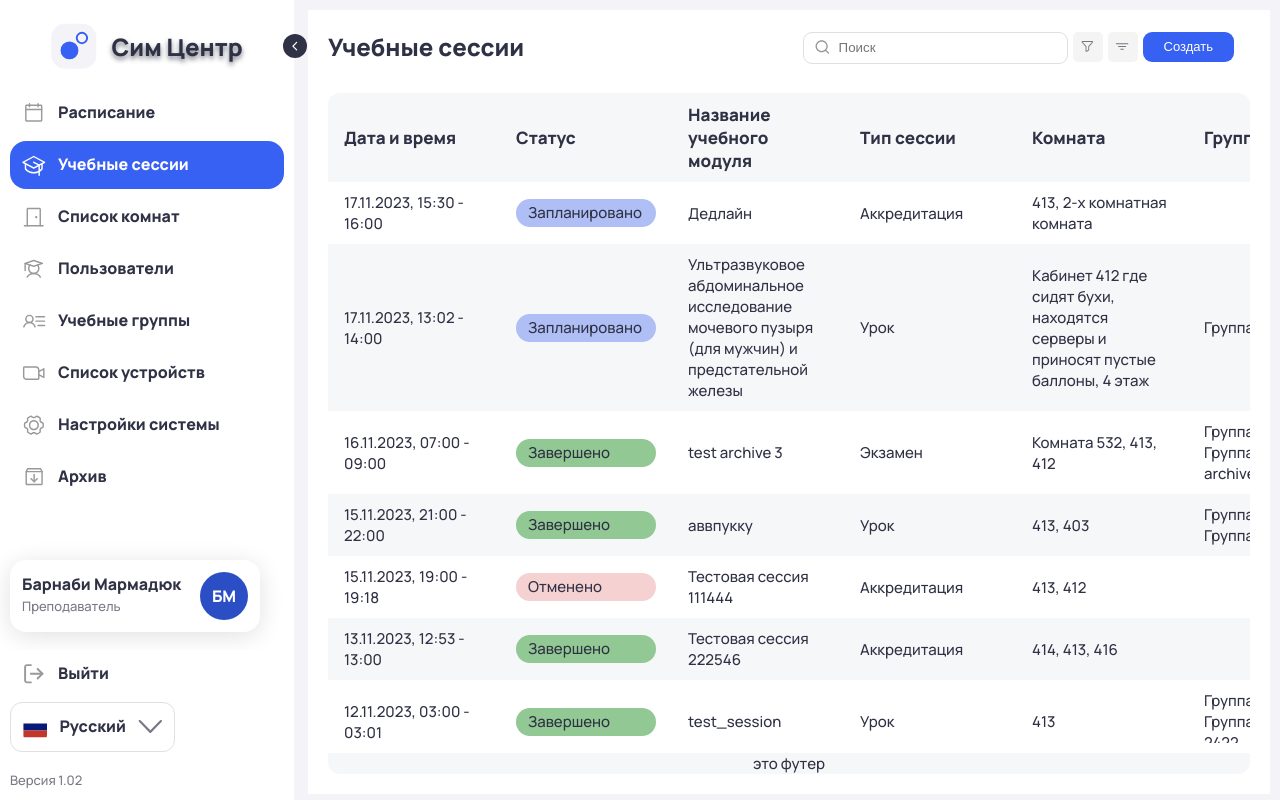
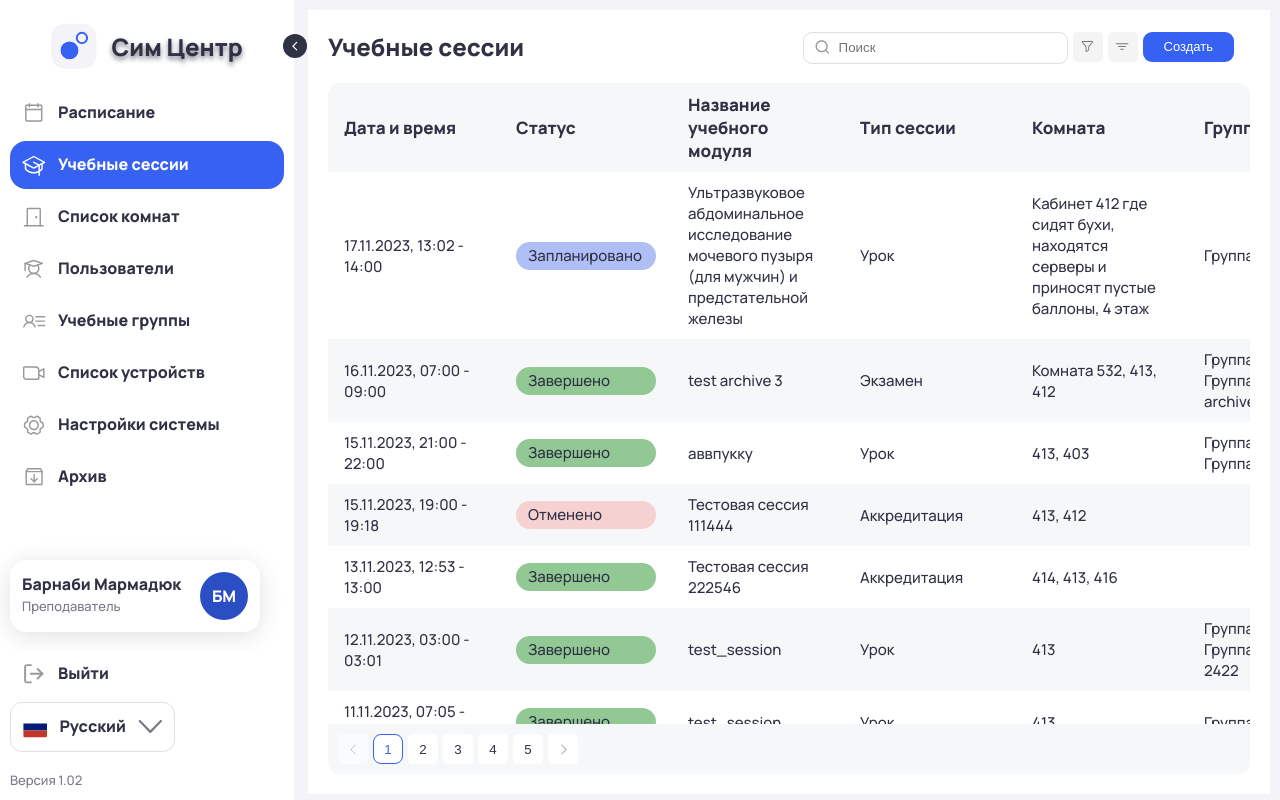
Before and after one commit to krytati/simCenter, a Vue app: page / in a window 1280 px wide. Built offline with nearby package versions, Linux system fonts and the light colour scheme; the HTML template or start-up script is replaced by a standard one.

Commit message:
added a pagination

```diff
--- /dev/null
+++ b/src/components/Footer/Footer.vue
@@ -0,0 +1,103 @@
+<script setup lang='ts'>
+import { computed, defineProps, defineEmits } from 'vue';
+
+const props = defineProps({
+  totalItems: Number,
+  itemsPerPage: Number,
+  currentPage: Number,
+});
+
+const emit = defineEmits(['update:currentPage']);
+
+const totalPages = computed(() => Math.ceil(props.totalItems! / props.itemsPerPage!));
+const pages = computed(() => Array.from({ length: totalPages.value }, (_, i) => i + 1));
+
+const changePage = (page: number) => {
+  if (page !== props.currentPage) emit('update:currentPage', page);
+};
+
+const prevPage = () => {
+  if (props.currentPage! > 1) emit('update:currentPage', props.currentPage! - 1);
+};
+
+const nextPage = () => {
+  if (props.currentPage! < totalPages.value) emit('update:currentPage', props.currentPage! + 1);
+};
+</script>
+
+<template>
+  <div class="pagination">
+    <button @click="prevPage" :disabled="currentPage === 1">
+      <img class="icon" alt="" src="@/components/icons/IconsDark.svg" />
+    </button>
+
+    <button
+      v-for="page in pages"
+      :key="page"
+      @click="changePage(page)"
+      :class="{ active: page === currentPage }"
+    >
+      {{ page }}
+    </button>
+
+    <button @click="nextPage" :disabled="currentPage === totalPages">
+      <img class="icon iconRevert" alt="" src="@/components/icons/IconsDark.svg" />
+    </button>
+  </div>
+</template>
+
+
+<style scoped>
+
+.icon {
+  width: 15px;
+  height: 15px;
+}
+
+.iconRevert {
+  transform: rotate(180deg);
+}
+
+.pagination {
+  display: flex;
+  gap: 5px;
+  justify-content: flex-start;
+  padding: 10px;
+  height: 30px;
+  background-color: var(--color-whitesmoke-100);
+  border-radius: 0 0 var(--br-xs) var(--br-xs);
+  text-align: center;
+  font-size: var(--body-m-size);
+  color: var(--sc-base-1);
+  font-family: var(--body-m);
+}
+
+button {
+  width: 30px;
+  height: 30px;
+  border: none;
+  border-radius: 5px;
+  background-color: var(--sc-base-6);
+  color: var(--sc-base-1);
+  display: flex;
+  align-items: center;
+  justify-content: center;
+  cursor: pointer;
+}
+
+button:hover:not(:disabled) {
+  background: var(--sc-base-4);
+}
+
+button.active {
+  border: 1px solid var(--sc-base-7);;
+  border-radius: var(--br-5xs);
+  color: var(--sc-base-7);
+}
+
+button:disabled {
+  opacity: 0.5;
+  cursor: unset;
+}
+
+</style>
--- a/src/components/Sessions/stores/SessionList.store.ts
+++ b/src/components/Sessions/stores/SessionList.store.ts
@@ -7,40 +7,54 @@ import { HeaderKeys } from '@/types/HeaderKeys.ts'
 export const useSessionListStore = defineStore('sessionList', () => {
 
   const sessions = ref<SessionItem[]|null>(null);
-  let rawSessions: SessionItem[] | null;
+  const rawSessions = ref<SessionItem[]|null>(null);
+  const sessionsCount = computed(() => rawSessions.value?.length ?? 0);
 
-  const sessionsCount = computed(() => sessions.value?.length ?? 0);
+  const currentPage = ref(0);
+  const itemsPerPage = ref(0);
 
-  async function getData() {
-    sessions.value = await SessionService.getSessions();
-    if (sessions.value) {
-      rawSessions = [...sessions.value];
-    } else {
-      rawSessions = null;
-    }
+  async function getData(start: number, itemsPerPage: number) {
+    rawSessions.value = await SessionService.getSessions();
+    getItems(start, itemsPerPage);
   }
 
   const sortSessionData = (key: HeaderKeys, order: number) => {
-    if (!sessions.value) return;
-    sessions.value = sessions.value.sort((a,b) => {
+    if (!rawSessions.value) return;
+    rawSessions.value = rawSessions.value.sort((a,b) => {
       switch (key) {
         case HeaderKeys.dateTime:
           return (a.start > b.start ? 1 : -1) * order;
         case HeaderKeys.type:
           return (a.type.id > b.type.id ? 1 : -1) * order;
         case HeaderKeys.module:
-          return (a.module > b.module ? 1 : -1) * order;
+          return order === 1 ? a.module.localeCompare(b.module) : b.module.localeCompare(a.module);
         case HeaderKeys.status:
           return (a.status.id > b.status.id ? 1 : -1) * order;
+        case HeaderKeys.room:
+          const aRooms = a.rooms?.map(room => room.name).join(', ') ?? '';
+          const bRooms = b.rooms?.map(room => room.name).join(', ') ?? '';
+          return order === 1 ? aRooms.localeCompare(bRooms) : bRooms.localeCompare(aRooms);
+        case HeaderKeys.group:
+          const aGroups = a.groups?.map(room => room.name).join(', ') ?? '';
+          const bGroups = b.groups?.map(room => room.name).join(', ') ?? '';
+          return order === 1 ? aGroups.localeCompare(bGroups) : bGroups.localeCompare(aGroups);
         default:
           return 0;
       }
     })
+    getItems(currentPage.value, itemsPerPage.value);
   }
 
   const filterByModule = (text: string) => {
-    if (!rawSessions) return;
-    sessions.value = rawSessions.filter((session) => session.module.toLowerCase().includes(text.toLowerCase()));
+    if (!rawSessions.value) return;
+    sessions.value = rawSessions.value.filter((session) => session.module.toLowerCase().includes(text.toLowerCase()));
+  }
+
+  const getItems = (start: number, perPage: number) => {
+    currentPage.value = start;
+    itemsPerPage.value = perPage;
+    if (!rawSessions.value) return null;
+    sessions.value = rawSessions.value.slice(start, start + perPage);
   }
 
   return {
@@ -49,5 +63,6 @@ export const useSessionListStore = defineStore('sessionList', () => {
     getData,
     sortSessionData,
     filterByModule,
+    getItems,
   }
 })
--- a/src/components/Sessions/ui/SessionList.vue
+++ b/src/components/Sessions/ui/SessionList.vue
@@ -1,16 +1,26 @@
 <script setup lang='ts'>
-
 import { useSessionListStore } from '@/components/Sessions/stores/SessionList.store.ts'
 import SessionLineItem from '@/components/Sessions/ui/SessionLineItem.vue'
 import SessionListHeader from '@/components/Sessions/ui/SessionListHeader.vue'
+import { nextTick, ref } from 'vue'
 
 const sessionStore = useSessionListStore();
-sessionStore.getData();
+const tableContainer = ref<HTMLDivElement | null>(null);
+
+const scrollToTop = () => {
+  nextTick(() => {
+    tableContainer.value?.scrollTo(0, 0);
+  });
+}
+
+defineExpose({
+  scrollToTop,
+});
 
 </script>
 
 <template>
-  <div class='tableContainer'>
+  <div class='tableContainer' ref="tableContainer">
     <table>
       <SessionListHeader/>
       <SessionLineItem :session="session" v-for="session in sessionStore.sessions" :key="session.id"/>
--- a/src/components/Sessions/ui/SessionListHeader.vue
+++ b/src/components/Sessions/ui/SessionListHeader.vue
@@ -33,7 +33,7 @@ watch([sortKey, sortOrder], () => {
       <div class="headerCell">
         <div class="headerText">Дата и время</div>
         <div v-if="sortKey === Keys.dateTime">
-          <img class="icon" :class="{ iconUp: sortOrder === 1}" alt="" src="@/components/icons/More.svg"/>
+          <img class="icon" :class="{ iconRevert: sortOrder === 1}" alt="" src="@/components/icons/More.svg"/>
         </div>
       </div>
     </th>
@@ -42,7 +42,7 @@ watch([sortKey, sortOrder], () => {
       <div class="headerCell">
         <div class="headerText">Статус</div>
         <div v-if="sortKey === Keys.status">
-          <img class="icon" :class="{ iconUp: sortOrder === 1}" alt="" src="@/components/icons/More.svg"/>
+          <img class="icon" :class="{ iconRevert: sortOrder === 1}" alt="" src="@/components/icons/More.svg"/>
         </div>
       </div>
     </th>
@@ -51,7 +51,7 @@ watch([sortKey, sortOrder], () => {
       <div class="headerCell" @click="sortBy(Keys.module)">
         <div class="headerText">Название учебного модуля</div>
         <div v-if="sortKey === Keys.module">
-          <img class="icon" :class="{ iconUp: sortOrder === 1}" alt="" src="@/components/icons/More.svg"/>
+          <img class="icon" :class="{ iconRevert: sortOrder === 1}" alt="" src="@/components/icons/More.svg"/>
         </div>
       </div>
     </th>
@@ -60,20 +60,26 @@ watch([sortKey, sortOrder], () => {
       <div class="headerCell" @click="sortBy(Keys.type)">
         <div class="headerText">Тип сессии</div>
         <div v-if="sortKey === Keys.type">
-          <img class="icon" :class="{ iconUp: sortOrder === 1}" alt="" src="@/components/icons/More.svg"/>
+          <img class="icon" :class="{ iconRevert: sortOrder === 1}" alt="" src="@/components/icons/More.svg"/>
         </div>
       </div>
     </th>
 
     <th class="parent">
-      <div class="headerCell">
+      <div class="headerCell" @click="sortBy(Keys.room)">
         <div class="headerText">Комната</div>
+        <div v-if="sortKey === Keys.room">
+          <img class="icon" :class="{ iconRevert: sortOrder === 1}" alt="" src="@/components/icons/More.svg"/>
+        </div>
       </div>
     </th>
 
     <th class="parent">
-      <div class="headerCell">
+      <div class="headerCell" @click="sortBy(Keys.group)">
         <div class="headerText">Группа</div>
+        <div v-if="sortKey === Keys.group">
+          <img class="icon" :class="{ iconRevert: sortOrder === 1}" alt="" src="@/components/icons/More.svg"/>
+        </div>
       </div>
     </th>
   </tr>
@@ -88,7 +94,7 @@ watch([sortKey, sortOrder], () => {
     margin: 3px;
   }
 
-  .iconUp {
+  .iconRevert {
     transform: rotate(180deg);
   }
 
--- a/src/components/Sessions/ui/Sessions.vue
+++ b/src/components/Sessions/ui/Sessions.vue
@@ -1,15 +1,32 @@
 <script setup lang='ts'>
 import SessionList from '@/components/Sessions/ui/SessionList.vue'
-import { ref, watch } from 'vue'
+import { computed, ref, watch } from 'vue'
 import { useSessionListStore } from '@/components/Sessions/stores/SessionList.store.ts'
+import Footer from '@/components/Footer/Footer.vue'
 
 const store = useSessionListStore();
 
 const inputModule = ref('');
+const currentPage = ref(1);
+const itemsPerPage = 20;
+const tableRef = ref<HTMLDivElement | null>(null)
+
+store.getData(1, itemsPerPage);
+
+const paginatedItems = computed(() => {
+  const start = (currentPage.value - 1) * itemsPerPage;
+  return store.sessions?.slice(start, start + itemsPerPage);
+});
 
 watch(inputModule, () => {
   store.filterByModule(inputModule.value);
 });
+
+watch(currentPage, () => {
+  const start = (currentPage.value - 1) * itemsPerPage;
+  store.getItems(start, itemsPerPage)
+  tableRef.value?.scrollToTop();
+})
 </script>
 
 <template>
@@ -31,8 +48,13 @@ watch(inputModule, () => {
         </button>
       </div>
     </div>
-    <SessionList/>
-    <div class="sessionFooter"> это футер </div>
+    <SessionList ref="tableRef"/>
+    <Footer
+      :totalItems="store.sessionsCount"
+      :itemsPerPage="itemsPerPage"
+      :currentPage="currentPage"
+      @update:currentPage="currentPage = $event"
+    />
   </div>
 </template>
 
@@ -58,20 +80,9 @@ watch(inputModule, () => {
   overflow: hidden;
   display: flex;
   flex-direction: column;
-  gap: 10px;
   justify-content: space-between;
   padding: 20px;
   margin: 10px 10px 10px -10px;
-}
-
-.sessionFooter {
-  height: 30px;
-  background-color: var(--color-whitesmoke-100);
-  border-radius: 0 0 var(--br-xs) var(--br-xs);
-  text-align: center;
-  font-size: var(--body-m-size);
-  color: var(--sc-base-1);
-  font-family: var(--body-m);
 }
 
 .icon {
```
Also changed, not shown: src/components/icons/IconsDark.svg (added).
